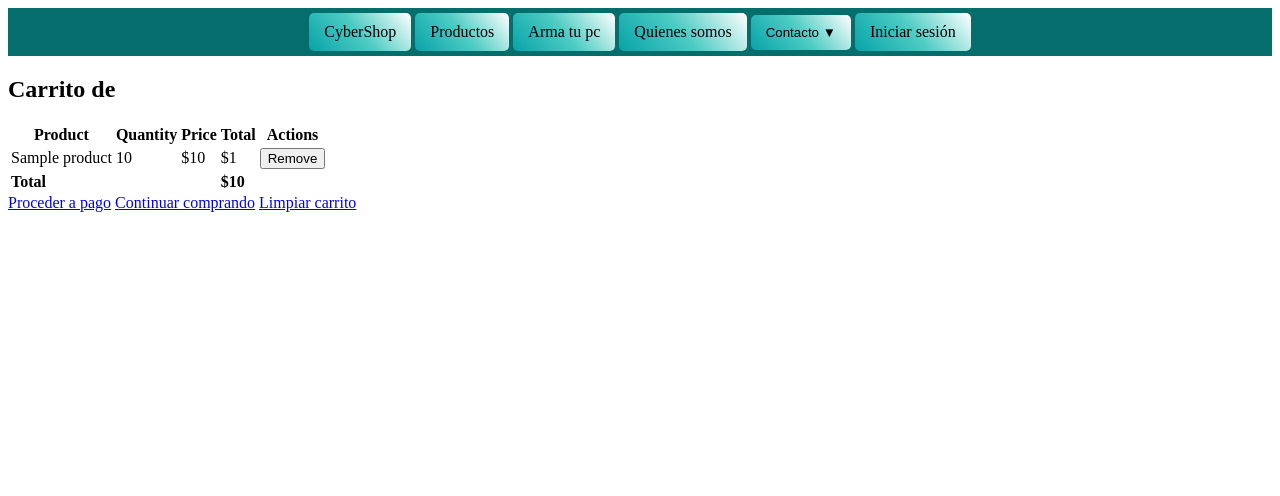
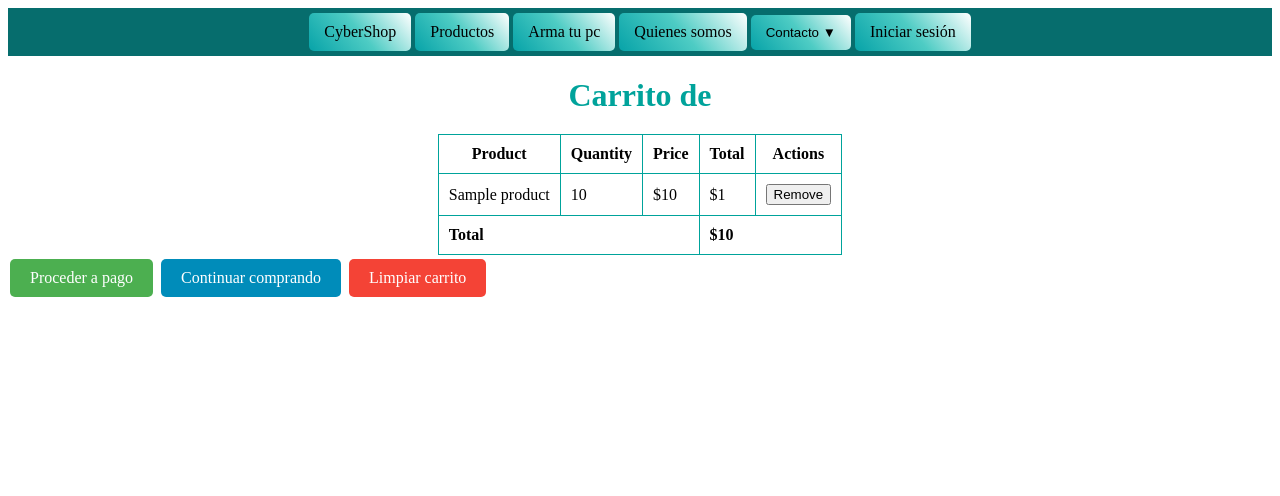
Before and after one commit to Leoperesp/Cyberstore, a Django app: template store/templates/store/cart.html in a window 1280 px wide. Shown: the top 496 px of the page. Run offline with Django 3.2, Linux system fonts and the light colour scheme; the template is opened without the code that fills it: most values are stand-ins (such as "Sample title", 1, 10 or a date in 2020).

Commit message:
Correccion visual en la plantilla cart

```diff
--- /dev/null
+++ b/static/css/cart.css
@@ -0,0 +1,98 @@
+h1 {
+    text-align: center;
+    color: rgb(0, 163, 155);
+    margin-bottom: 20px;
+}
+
+p {
+    font-size: medium;
+    text-align: center;
+    color: var(--text-dark);
+}
+
+table, th, td {
+    border-collapse: collapse;
+    max-width: 1200px;
+    border: 1px solid rgb(0, 163, 155);
+    margin-top: 20px;
+    margin-left: auto;
+    margin-right: auto;
+    background: white;
+    padding: 10px;
+}
+
+
+
+
+.pay{
+    background-color: #4CAF50; /* Green */
+    border: none;
+    color: white;
+    padding: 10px 20px;
+    text-align: center;
+    text-decoration: none;
+    display: inline-block;
+    font-size: 16px;
+    margin: 4px 2px;
+    cursor: pointer;
+    border-radius: 5px;
+}
+
+.pay:hover {
+    background-color: #45a049;
+}
+
+.shopping{
+    background-color: #008CBA; /* Blue */
+    border: none;
+    color: white;
+    padding: 10px 20px;
+    text-align: center;
+    text-decoration: none;
+    display: inline-block;
+    font-size: 16px;
+    margin: 4px 2px;
+    cursor: pointer;
+    border-radius: 5px;
+}
+
+.shopping:hover {
+    background-color: #007bb5;
+}
+
+.clear_cart{
+    background-color: #f44336; /* Red */
+    border: none;
+    color: white;
+    padding: 10px 20px;
+    text-align: center;
+    text-decoration: none;
+    display: inline-block;
+    font-size: 16px;
+    margin: 4px 2px;
+    cursor: pointer;
+    border-radius: 5px;
+}
+
+.clear_cart:hover {
+    background-color: #da190b;
+}
+
+.products {
+  display: inline-block;
+  background: linear-gradient(50deg,rgba(7, 163, 168, 1) 0%, rgba(78, 204, 196, 1) 50%, rgba(255, 255, 255, 1) 100%);
+  text-decoration: none;
+  color: var(--text-dark);
+  border: none;
+  font-weight: 500;
+  padding: 10px 15px;
+  border-radius: 5px;
+  transition: color 0.3s ease;
+
+}
+
+.products:hover {
+  background: var(--primary-color);
+  color: white;
+  border-radius: 5px;
+}
--- a/static/css/product_detail.css
+++ b/static/css/product_detail.css
@@ -42,7 +42,7 @@
 }
 
 .offer-price {
-    color: #e53935;
+    color: rgb(0, 163, 155);
 }
 
 .product-availability {
--- a/store/templates/store/cart.html
+++ b/store/templates/store/cart.html
@@ -2,7 +2,12 @@
 
 {% block title %}Mi carrito - CyberShop{% endblock %}
 {% block content %}
-<h2>Carrito de {{ user.username }}</h2>
+{% load static %}
+<head>
+    <link rel="stylesheet" type="text/css" href="{% static 'css/cart.css' %}">
+</head>
+<body>
+    <h1>Carrito de {{ user.username }}</h1>
     {% if cart_items %}
     <table>
         <tr>
@@ -31,11 +36,12 @@
             <td colspan="2"><strong>${{ cart_total }}</strong></td>
         </tr>
     </table>
-<a href="{% url 'store:checkout' %}">Proceder a pago</a>
-<a href="{% url 'store:products' %}">Continuar comprando</a>
-<a href="{% url 'store:clear_cart' %}">Limpiar carrito</a>
+    <a class="pay" href="{% url 'store:checkout' %}">Proceder a pago</a>
+    <a class="shopping" href="{% url 'store:products' %}">Continuar comprando</a>
+    <a class="clear_cart" href="{% url 'store:clear_cart' %}">Limpiar carrito</a>
 
     {% else %}
-<p>Tu carrito esta vacío... <a href="{% url 'store:products' %}">Ver productos</a></p>
+    <p>Tu carrito esta vacío... <a class="products" href="{% url 'store:products' %}">Ver productos</a></p>
     {% endif %}
+</body>
 {% endblock %}
--- a/store/templates/store/home.html
+++ b/store/templates/store/home.html
@@ -8,6 +8,11 @@
     <link rel="stylesheet" href="{% static 'css/products.css' %}">
 </head>
 <body>
+    {% if user.is_authenticated %}
+        <h1 class="page-title">Hola {{ user.username }}!</h1>
+    {% else %}
+        <h1 class="page-title">Bienvenido a CyberShop</h1>
+    {% endif %}
     <h1 class="page-title">Nuestras ofertas</h1>
     <div class="container">
         {% for product in products %}
--- a/store/templates/store/product_detail.html
+++ b/store/templates/store/product_detail.html
@@ -22,7 +22,7 @@
                 {% if product.is_available %} {{ product.stock }} Unidades disponibles{% else %}Sin stock{% endif %}
             </p>
             <p  class="product-price">
-             {% if product.is_offer %}
+             {% if product.is_offered %}
             <span class="old-price">${{ product.price }}</span>
             <span class="offer-price">${{ product.offer_price }}</span>
             {% else %}
@@ -30,7 +30,7 @@
             {% endif %}
             </p>
             {% if product.is_available %}
-            <form method="post" action="#">
+            <form method="post" action="store:add_to_cart/{{ product.id }}/">
                 {% csrf_token %}
                 <label for="quantity">Unidades:</label>
                 <input type="number" id="quantity" name="quantity" value="1" min="1" max="{{ product.stock }}">
```
Also changed, not shown: db.sqlite3. Lines whose indentation alone changed are shown as unchanged.
